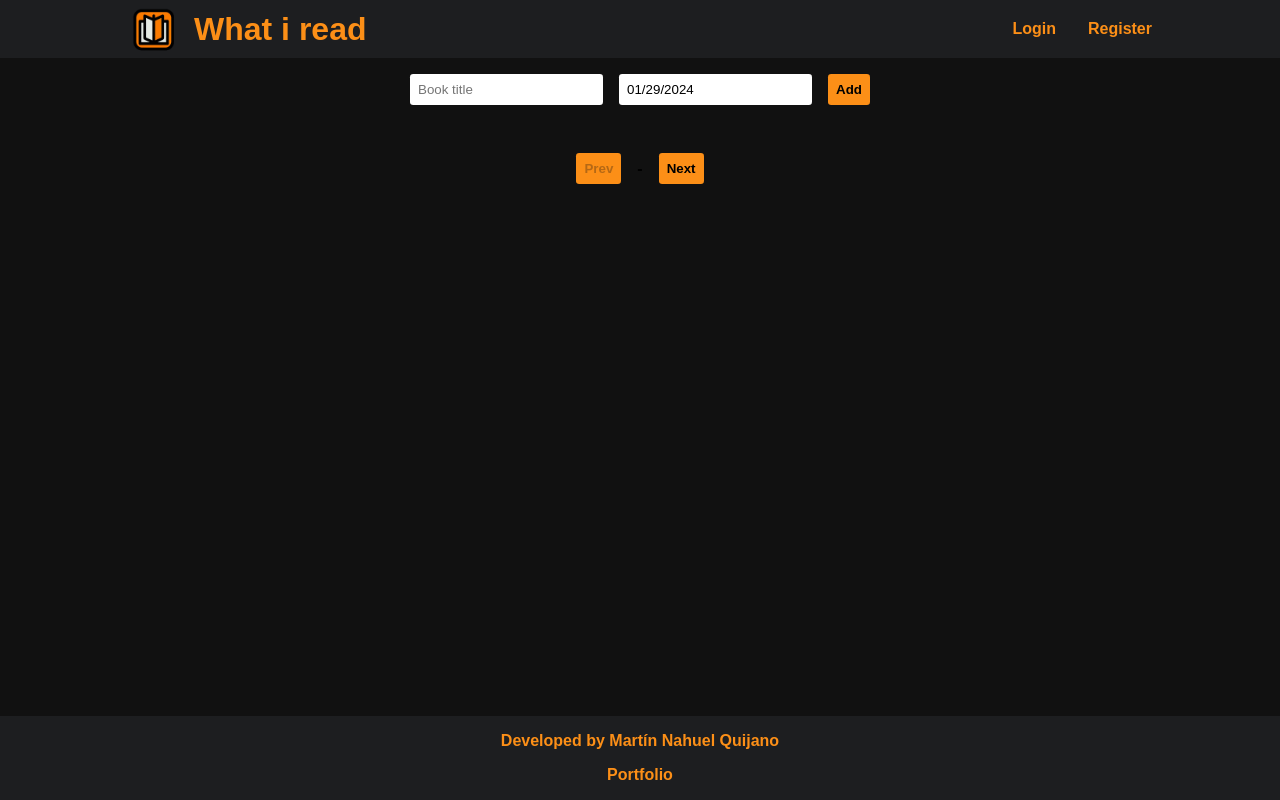
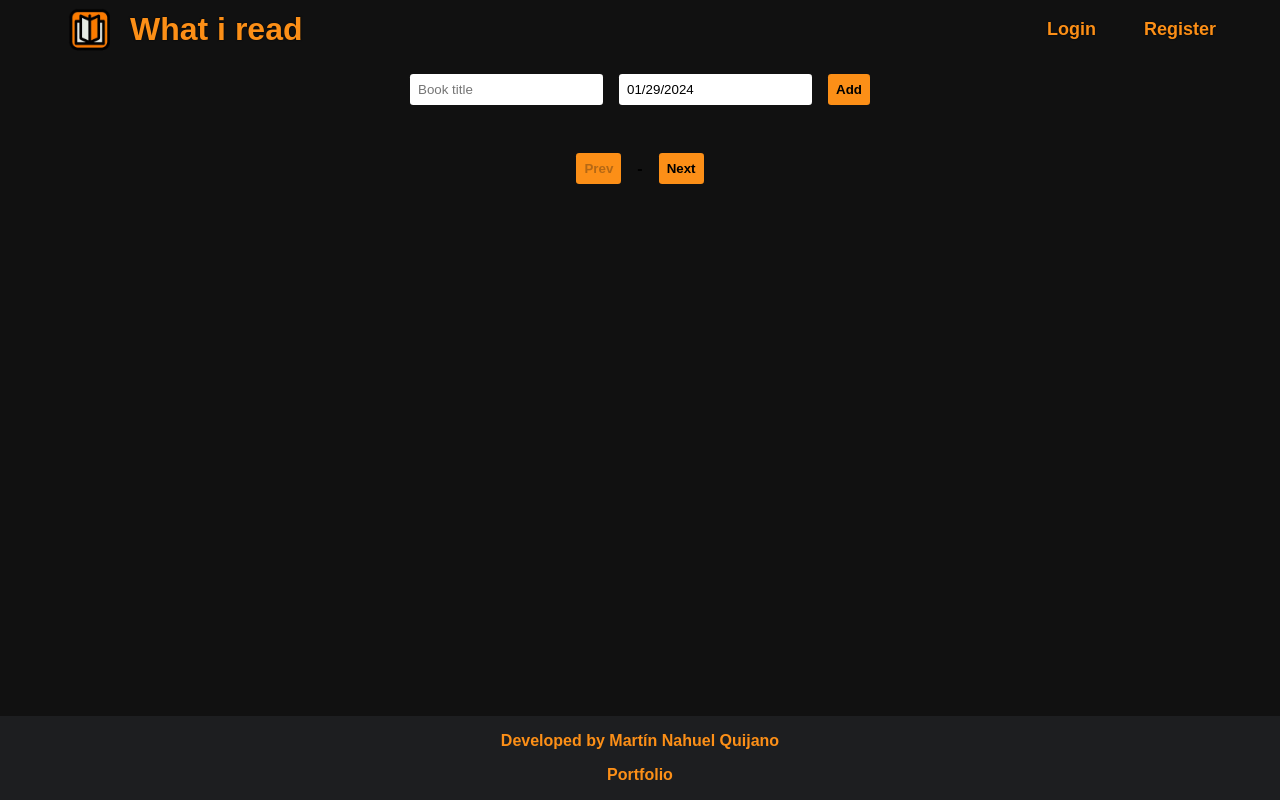
Before and after one commit to MartinQuijano/next-whatiread, a Next.js app: page / in a window 1280 px wide. Built offline with nearby package versions, Linux system fonts and the light colour scheme.

Commit message:
Change header styling

```diff
--- a/components/header/header.module.css
+++ b/components/header/header.module.css
@@ -2,9 +2,9 @@
   display: flex;
   justify-content: space-between;
   align-items: center;
-  background-color: var(--color-brand-background-primary);
 
-  padding: 0.25rem 10%;
+  padding: 0.25rem 2.5%;
+  margin: 0 2rem;
 }
 
 .logolink {
@@ -31,12 +31,13 @@
   color: var(--color-brand-primary);
   font-size: 2rem;
   font-weight: 600;
+  text-shadow: 0 0 2px black;
   user-select: none;
 }
 
 .options {
   display: flex;
-  gap: 2rem;
+  gap: 3rem;
 }
 
 .link {
@@ -44,6 +45,8 @@
   width: fit-content;
   color: var(--color-brand-primary);
   font-weight: 600;
+  font-size: 1.125rem;
+  text-shadow: 0 0 2px black;
 }
 
 .link::after {
```
